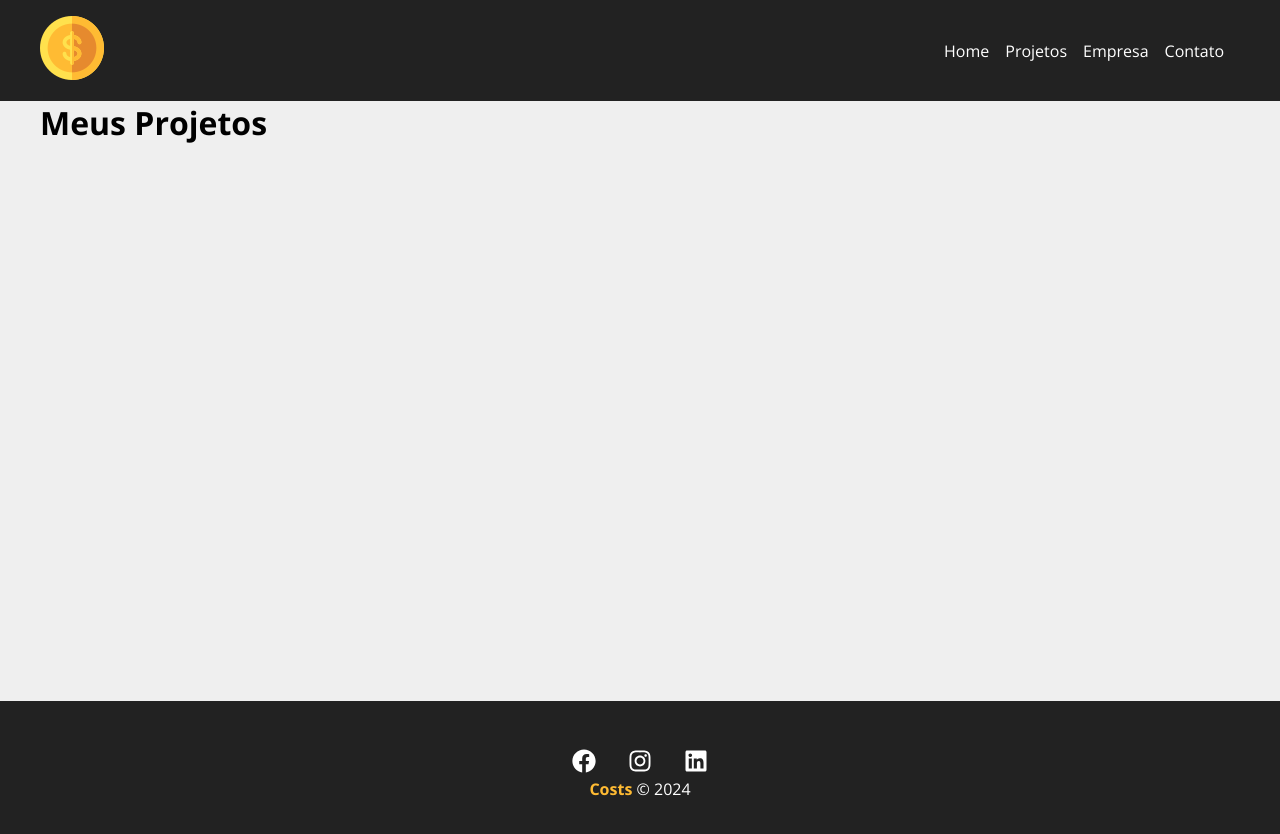
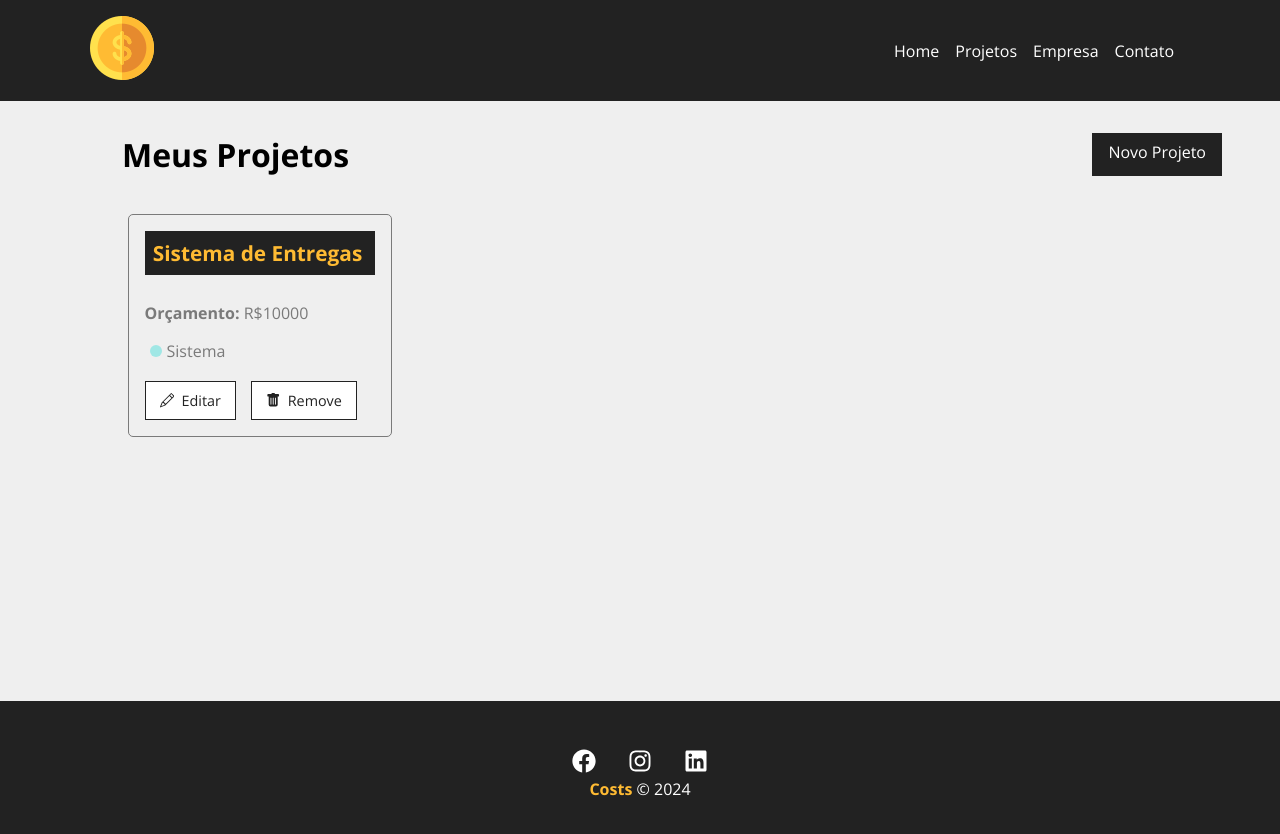
Before and after one commit to luisfernandoalima/projeto-cost, a React (Create React App) app: page /projects in a window 1280 px wide. Shown: the top 834 px of the page. Built offline with nearby package versions, Linux system fonts and the light colour scheme; data requests are answered from the project's data file.

Commit message:
Criação dos cards

```diff
--- a/db.json
+++ b/db.json
@@ -1,5 +1,17 @@
 {
-  "projects": [],
+  "projects": [
+    {
+      "id": "6cea",
+      "name": "Sistema de Entregas",
+      "budget": "10000",
+      "category": {
+        "id": "Sistema",
+        "name": "Sistema"
+      },
+      "cost": 0,
+      "services": []
+    }
+  ],
   "categories": [
     {
       "id": "1",
--- /dev/null
+++ b/src/components/Project/Card/Card.module.css
@@ -0,0 +1,81 @@
+.project_card {
+  padding: 1em;
+  border: 1px solid #7a7a7a;
+  border-radius: 5px;
+  width: 24%;
+  margin: 0.5%;
+}
+
+.project_card h4 {
+  background-color: #222;
+  color: #fb3;
+  padding: 0.4em;
+  margin-bottom: 1.3em;
+  font-size: 1.3em;
+}
+
+.project_card p {
+  color: #7a7a7a;
+  margin-bottom: 1em;
+}
+
+.project_card p span {
+  font-weight: bold;
+}
+
+.category_text {
+  display: flex;
+  align-items: center;
+}
+
+.category_text span {
+  display: block;
+  width: 12px;
+  height: 12px;
+  border-radius: 50%;
+  background-color: #ccc;
+  margin: 5px;
+}
+
+.category_text .infra {
+  background-color: #ffaebc;
+}
+
+.category_text .sistema {
+  background-color: #a0e7e5;
+}
+
+
+.project_card_actions {
+    margin-top: 1.2em;
+    display: flex;
+    align-items: center;
+
+}
+
+.project_card_actions a,
+.project_card_actions button{
+    text-decoration: none;
+    border: none;
+    background-color: #fff;
+    color: #222;
+    font-size: .9em;
+    padding: .6em 1em;
+    margin-right: 1em;
+    cursor: pointer;
+    border: 1px solid #222;
+    display: flex;
+    align-items: center;
+    justify-content: center;
+    transition: .3s;
+}
+
+.project_card_actions svg {
+    margin-right: .5em;
+}
+
+.project_card_actions a:hover,
+.project_card_actions button:hover{
+    background-color: #222;
+    color: #fb3;
+}
--- /dev/null
+++ b/src/components/Project/Card/index.jsx
@@ -0,0 +1,26 @@
+import { BsPencil, BsFillTrashFill } from "react-icons/bs";
+import { Link } from "react-router-dom";
+
+import styles from "./Card.module.css";
+
+export const ProjectCard = ({ id, name, budget, category, handleRemove }) => {
+  return (
+    <div className={styles.project_card}>
+      <h4>{name}</h4>
+      <p>
+        <span>Orçamento: </span> R${budget}
+      </p>
+      <p className={styles.category_text}>
+        <span className={`${styles[category.toLowerCase()]}`}></span> {category}
+      </p>
+      <div className={styles.project_card_actions}>
+        <Link to={"/"}>
+          <BsPencil /> Editar
+        </Link>
+        <button>
+          <BsFillTrashFill /> Remove
+        </button>
+      </div>
+    </div>
+  );
+};
--- a/src/components/layouts/Container/styles.module.css
+++ b/src/components/layouts/Container/styles.module.css
@@ -1,5 +1,5 @@
 .container {
-  width: 1200px;
+  width: 1100px;
   display: flex;
   justify-content: space-between;
   margin: 0 auto;
--- /dev/null
+++ b/src/pages/Projects/Projects.module.css
@@ -0,0 +1,9 @@
+.project_container{
+    padding: 2em;
+}
+
+.title_container{
+    display: flex;
+    justify-content: space-between;
+    margin-bottom: 2em;
+}
--- a/src/pages/Projects/index.jsx
+++ b/src/pages/Projects/index.jsx
@@ -1,19 +1,58 @@
-import { useLocation } from "react-router-dom"
-import { Message } from "../../components/layouts/Message"
+import { useEffect, useState } from "react";
+import { useLocation } from "react-router-dom";
+
+import { Message } from "../../components/layouts/Message";
+import { Container } from "../../components/layouts/Container";
+import { LinkButton } from "../../components/layouts/LinkButton";
+import { ProjectCard } from "../../components/Project/Card";
+
+import styles from "./Projects.module.css";
 
 export const Projects = () => {
+  const [projects, setProjects] = useState([]);
 
-    const location = useLocation()
-    let message = ''
-    if(location.state){
-        message = location.state.message
-    }
+  useEffect(() => {
+    fetch("http://localhost:5000/projects", {
+      method: "GET",
+      headers: {
+        "Content-Type": "application/json",
+      },
+    })
+      .then((response) => response.json())
+      .then((data) => {
+        console.log(data);
+        setProjects(data);
+      })
+      .catch((err) => console.log(err));
+  }, []);
 
-    return(
-        <div>
-            <h1>Meus Projetos</h1>
+  const location = useLocation();
+  let message = "";
+  if (location.state) {
+    message = location.state.message;
+  }
 
-            {message && <Message type="success" msg={message}/>}
-        </div>
-    )
-}
+  return (
+    <div className={styles.project_container}>
+      <div className={styles.title_container}>
+        <h1>Meus Projetos</h1>
+        <LinkButton text="Novo Projeto" to="/newproject" />
+      </div>
+      {message && <Message type="success" msg={message} />}
+      <Container customClass="start">
+        {projects.length > 0 &&
+          projects.map((project) => (
+            <ProjectCard
+              name={project.name}
+              id={project.id}
+              budget={project.budget}
+              category={project.category.name}
+              key={project.id}
+            />
+          ))}
+
+        {/* <p>Projetos...</p> */}
+      </Container>
+    </div>
+  );
+};
```
